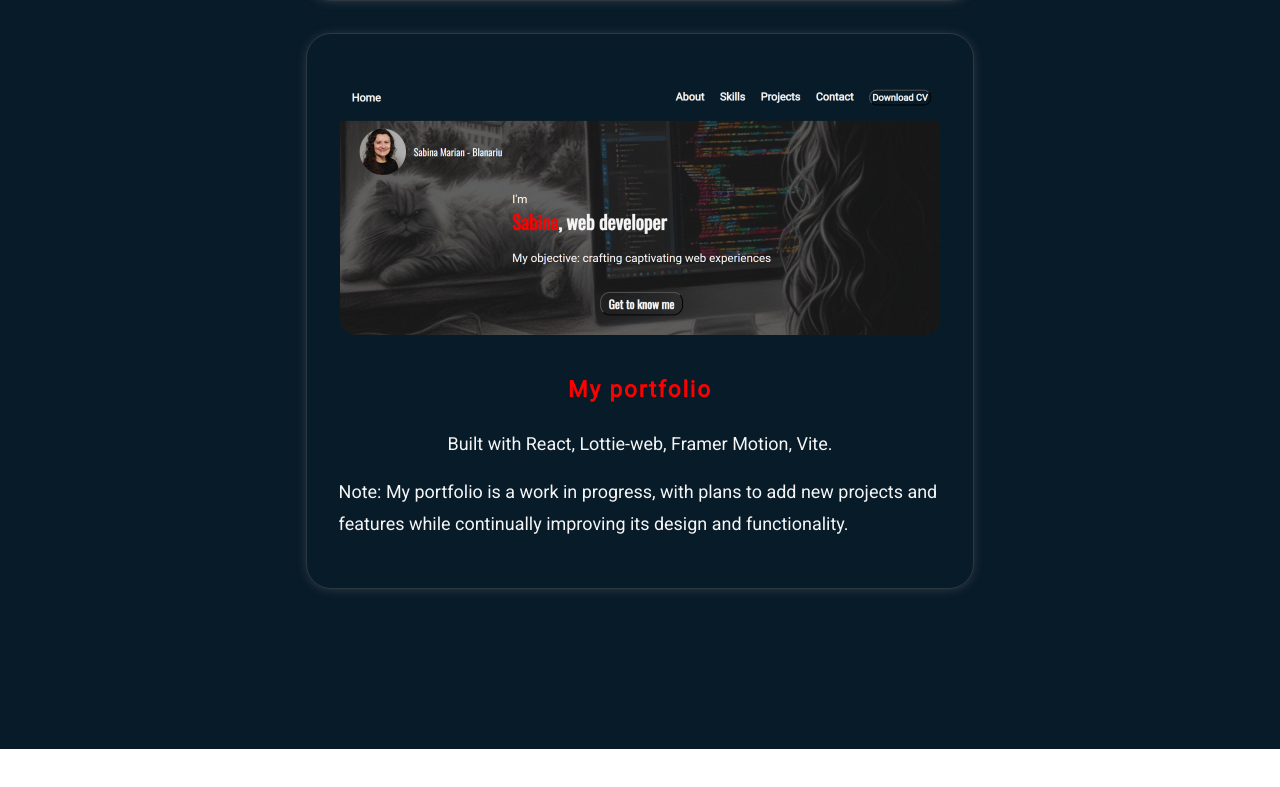
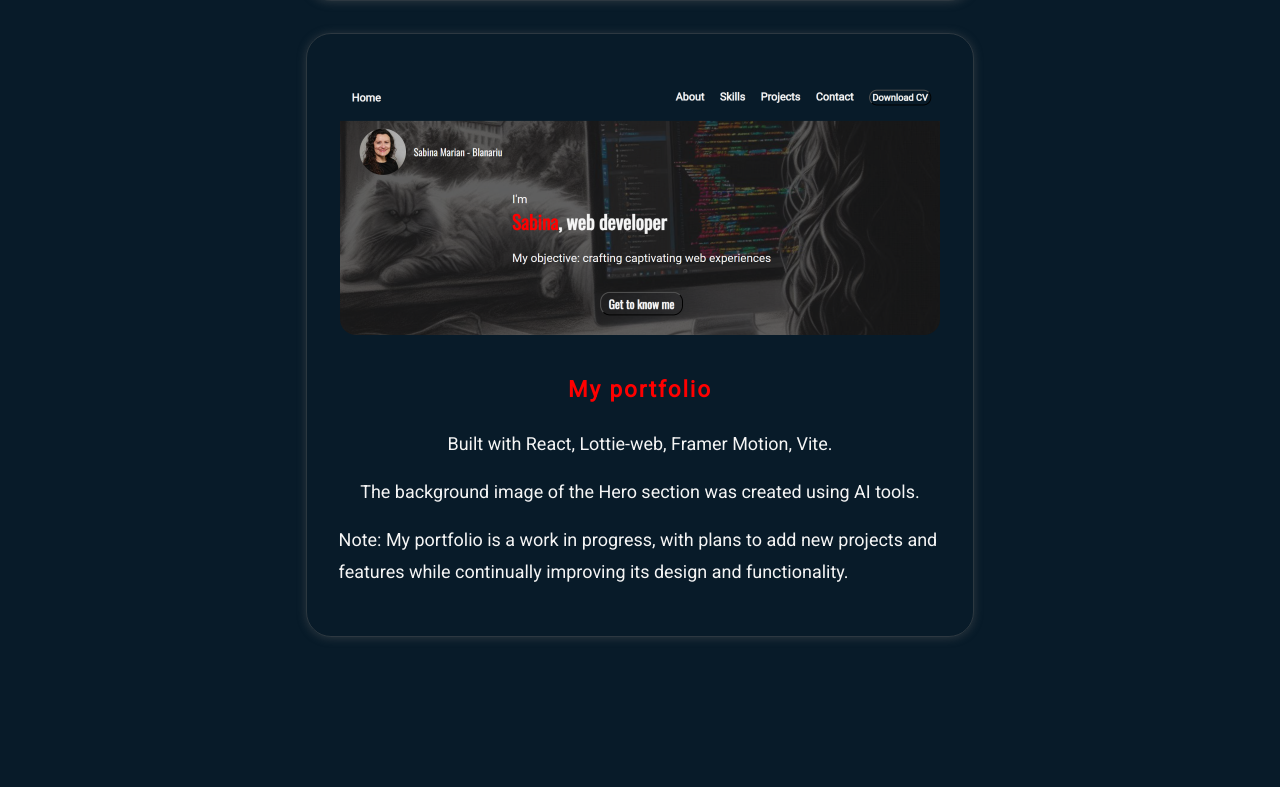
Before and after one commit to SabinaMB/portfolioSab, a React (Vite) app: page / in a window 1280 px wide. Shown: the part 4913-5700 px from the top of the page. Before the commit the page ends 5662 px from the top, so only its background shows below. Built offline with nearby package versions, Linux system fonts and the light colour scheme.

Commit message:
added infos to project section

```diff
--- a/src/components/Projects/ProjectsDetails/ChatBotDetails.jsx
+++ b/src/components/Projects/ProjectsDetails/ChatBotDetails.jsx
@@ -90,6 +90,8 @@ export const ChatBotDetails = () => {
             <br />
             uuid (for unique identifiers to track user sessions and
             interactions)
+            <br />
+            The StartPage image was created using AI tools.
           </p>
           <p className={styles.gitHub}>
             GitHub Repository:{" "}
--- a/src/data/projects.json
+++ b/src/data/projects.json
@@ -37,6 +37,7 @@
     "imageSrc": "MyPortfolio/myPortfolioImg.png",
     "description": [
       "Built with React, Lottie-web, Framer Motion, Vite.",
+      "The background image of the Hero section was created using AI tools.",
       "Note: My portfolio is a work in progress, with plans to add new projects and features while continually improving its design and functionality."
     ],
     "readMoreLink": null,
```
